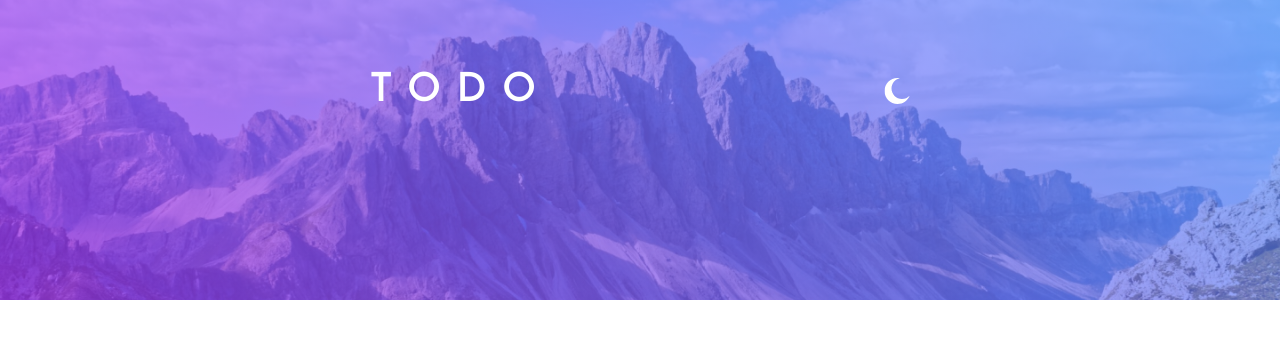
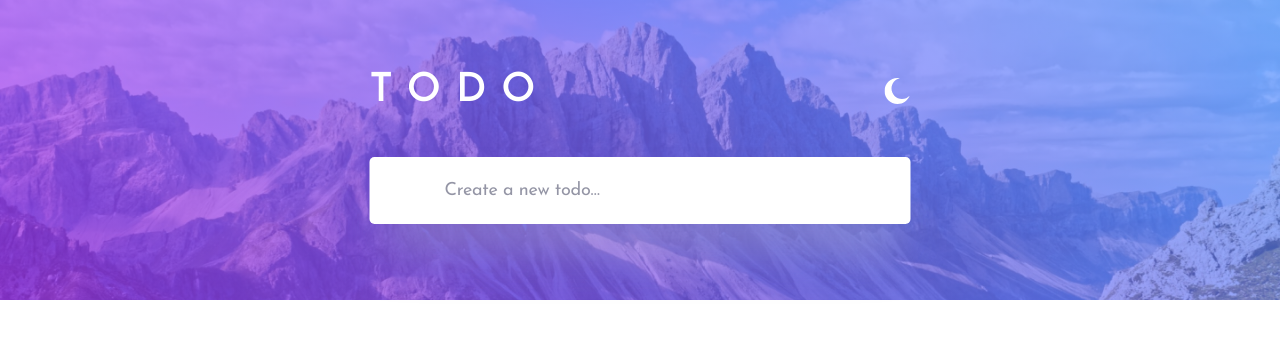
Before and after one commit to BlastChrome/TodoList, a website built with webpack: page dist/index.html in a window 1280 px wide. Built offline with nearby package versions, Linux system fonts and the light colour scheme; files whose address does not match are found by name.

Commit message:
added more color varibles, refined the styles on the form input

```diff
--- a/src/styles/_globals.scss
+++ b/src/styles/_globals.scss
@@ -2,10 +2,10 @@
     margin: 0;
     padding: 0;
     box-sizing: border-box;
+    font-family: $font-f1
 }
 
 body {
-    font-family: $font-f1;
     height: 100vh;
 
     .flex {
--- a/src/styles/_variables.scss
+++ b/src/styles/_variables.scss
@@ -1,2 +1,13 @@
+// Font Vars
+$font-f1: 'Josefin Sans', sans-serif;
+
+// Color Vars
 $bg-gradient: linear-gradient(225deg, #5596FF 0%, #AC2DEB 100%);
-$font-f1: 'Josefin Sans', sans-serif;
+$color-white: #fff;
+$color-grey: #9495A5;
+$color-black: #000;
+$color-purple: #494C6B;
+$color-blue: #3A7CFD;
+
+// Container Vars
+$shadow: 0px 35px 50px -15px rgba(194, 195, 214, 0.50);
--- a/src/styles/container.scss
+++ b/src/styles/container.scss
@@ -8,12 +8,14 @@
     padding: 0px 5px;
 
     &__title {
-        font-weight: 600;
         color: #fff;
         text-align: left;
         position: relative;
-        font-size: 2.5em;
+        font-size: 40px;
+        font-style: normal;
+        font-weight: 600;
+        line-height: normal;
+        letter-spacing: 15px;
         text-transform: uppercase;
-        letter-spacing: 0.38em;
     }
 }
--- a/src/styles/main.scss
+++ b/src/styles/main.scss
@@ -4,3 +4,4 @@
 @import "fonts";
 @import "background";
 @import "container";
+@import "todo-form";
--- /dev/null
+++ b/src/styles/todo-form.scss
@@ -0,0 +1,26 @@
+.todo-form {
+
+    &__input {
+        width: 100%;
+        border-radius: 5px;
+        background: $color-white;
+        margin-top: 46px;
+        border: none;
+        padding: 24px 75px;
+        font-size: 18px;
+        font-style: normal;
+        font-weight: 400;
+        line-height: normal;
+        letter-spacing: -0.25px;
+        box-shadow: $shadow;
+        color: $color-purple;
+
+        &::placeholder {
+            color: $color-grey;
+        }
+
+        &:focus {
+            outline: none;
+        }
+    }
+}
```
Also changed, not shown: dist/index.html.
